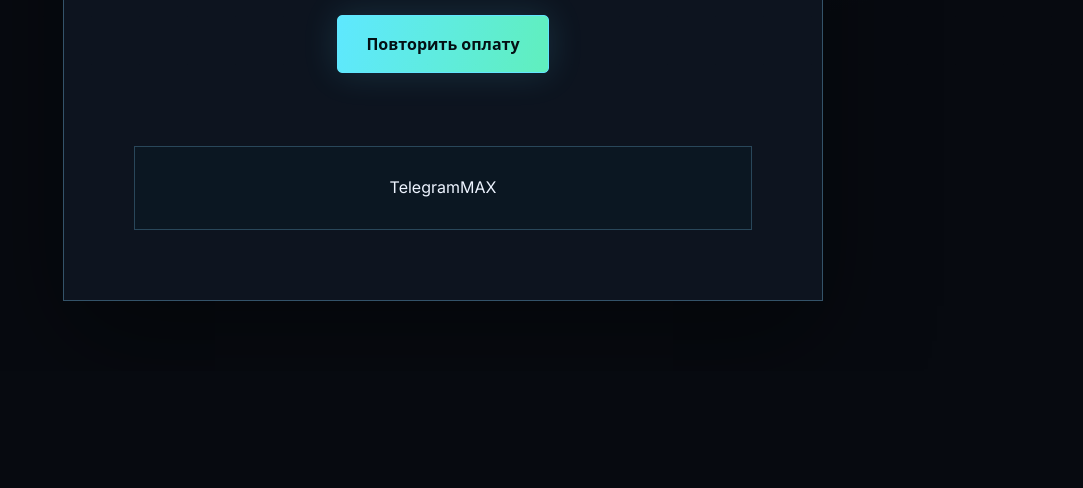
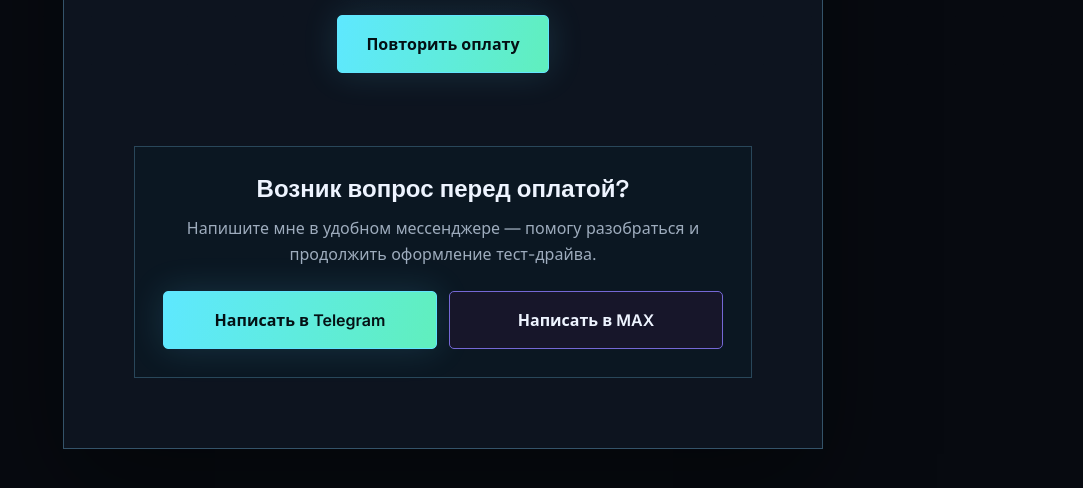
Before and after one commit to alphaserver777/site-proffessor-it, an Astro site: page /payment/failed in a window 1280 px wide. Shown: the part 464-952 px from the top of the page, without its empty margins (197-1280 px from the left). Before the commit the page ends 835 px from the top, so only its background shows below. Built offline with nearby package versions, Linux system fonts and the light colour scheme; Astro itself is replaced by a stand-in of ours; a web font is replaced by a local one.

Commit message:
fix: render payment recovery contacts as buttons

```diff
--- a/src/pages/payment/failed/index.astro
+++ b/src/pages/payment/failed/index.astro
@@ -10,7 +10,14 @@ import Base from '../../../layouts/Base.astro';
       <p data-fail-copy>Деньги не списаны. Можно безопасно вернуться к оплате или задать вопрос перед продолжением.</p>
       <button class="button primary large" type="button" data-retry-payment>Повторить оплату</button>
       <div class="form-error" data-retry-error></div>
-      <div class="payment-result-links"><a href="https://t.me/proffessor_it">Telegram</a><a href="https://max.ru/u/f9LHodD0cOKSwTkPJdylbGaluZM4miWZqbpMcBD7uTVI8UGfJLvPabOTi08">MAX</a></div>
+      <div class="payment-result-links">
+        <strong>Возник вопрос перед оплатой?</strong>
+        <p>Напишите мне в удобном мессенджере — помогу разобраться и продолжить оформление тест-драйва.</p>
+        <div class="payment-channel-buttons">
+          <a class="button primary large" href="https://t.me/proffessor_it" target="_blank" rel="noreferrer">Написать в Telegram</a>
+          <a class="button large payment-max" href="https://max.ru/u/f9LHodD0cOKSwTkPJdylbGaluZM4miWZqbpMcBD7uTVI8UGfJLvPabOTi08" target="_blank" rel="noreferrer">Написать в MAX</a>
+        </div>
+      </div>
     </section>
   </main>
   <script>
```
